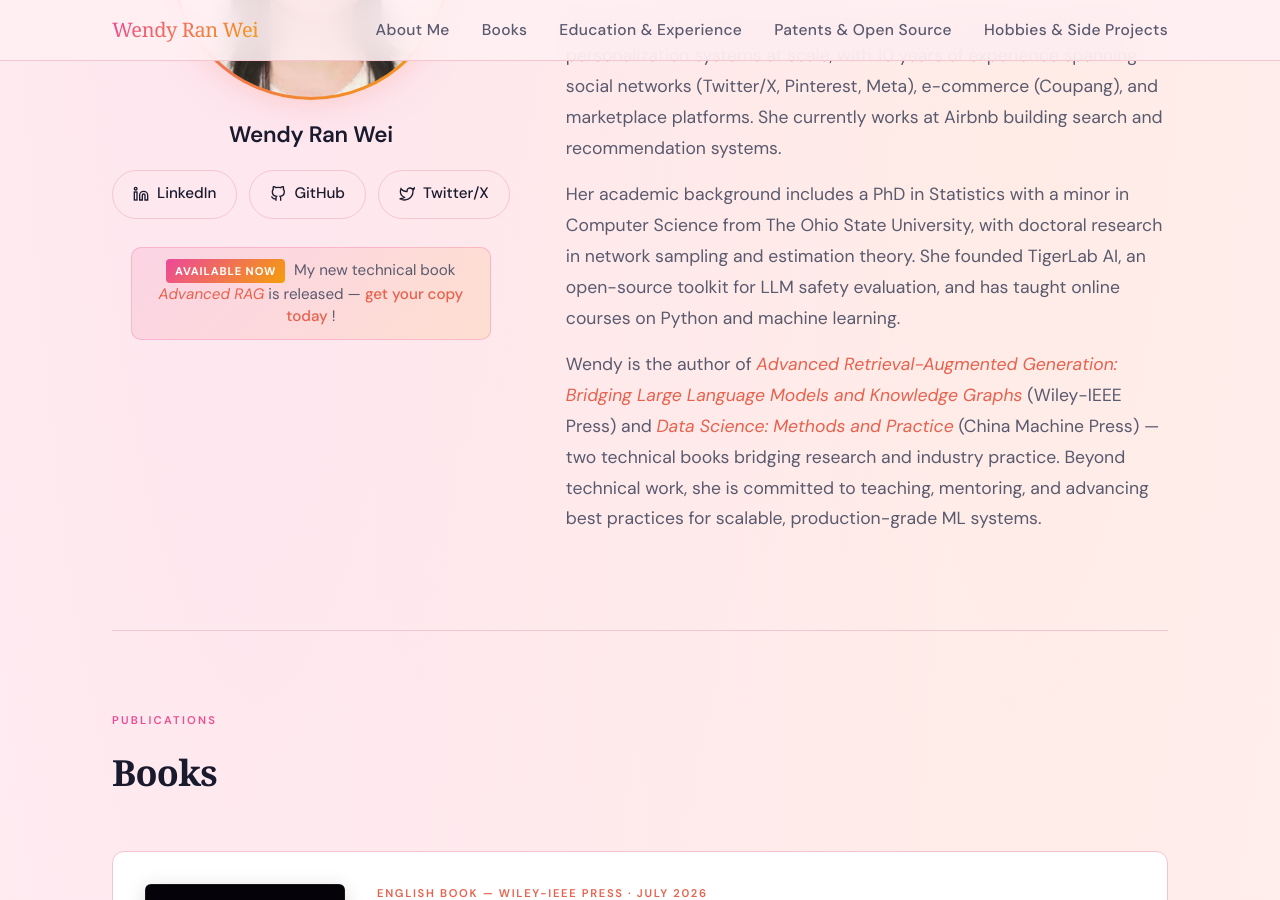
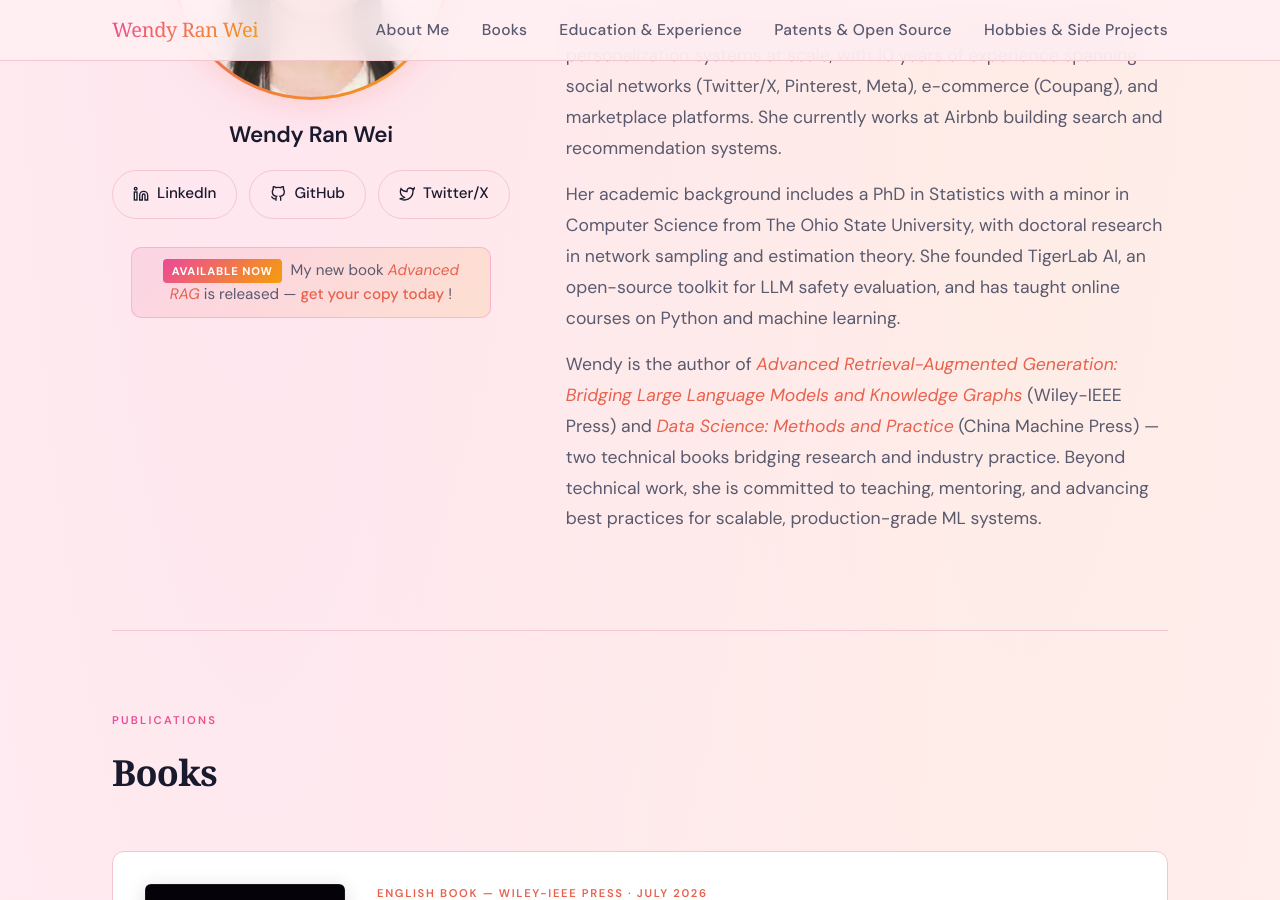
Before and after one commit to wendyran/wendyran.github.io, a Jekyll site: the page index.html, which Jekyll copies as it is, in a window 1280 px wide and 900 px high, scrolled down 320 px. Built offline with Jekyll 4.4.1, drawn with Linux system fonts in a browser that asks for light colours; some web fonts are replaced.

Commit message:
Update index.html

```diff
--- a/index.html
+++ b/index.html
@@ -1052,7 +1052,7 @@
             </a>
         </div>
         <div class="preorder-banner">
-            <span class="preorder-new">Available Now</span> My new technical book <a href="https://www.amazon.com/Advanced-Retrieval-Augmented-Generation-Bridging-Knowledge/dp/1394374682" target="_blank" rel="noopener"><em>Advanced RAG</em></a> is released — <a href="https://www.amazon.com/Advanced-Retrieval-Augmented-Generation-Bridging-Knowledge/dp/1394374682" target="_blank" rel="noopener"> get your copy today</a> !
+            <span class="preorder-new">Available Now</span> My new book <a href="https://www.amazon.com/Advanced-Retrieval-Augmented-Generation-Bridging-Knowledge/dp/1394374682" target="_blank" rel="noopener"><em>Advanced RAG</em></a> is released — <a href="https://www.amazon.com/Advanced-Retrieval-Augmented-Generation-Bridging-Knowledge/dp/1394374682" target="_blank" rel="noopener"> get your copy today</a> !
         </div>
     </div>
     <div class="hero-text">
```
